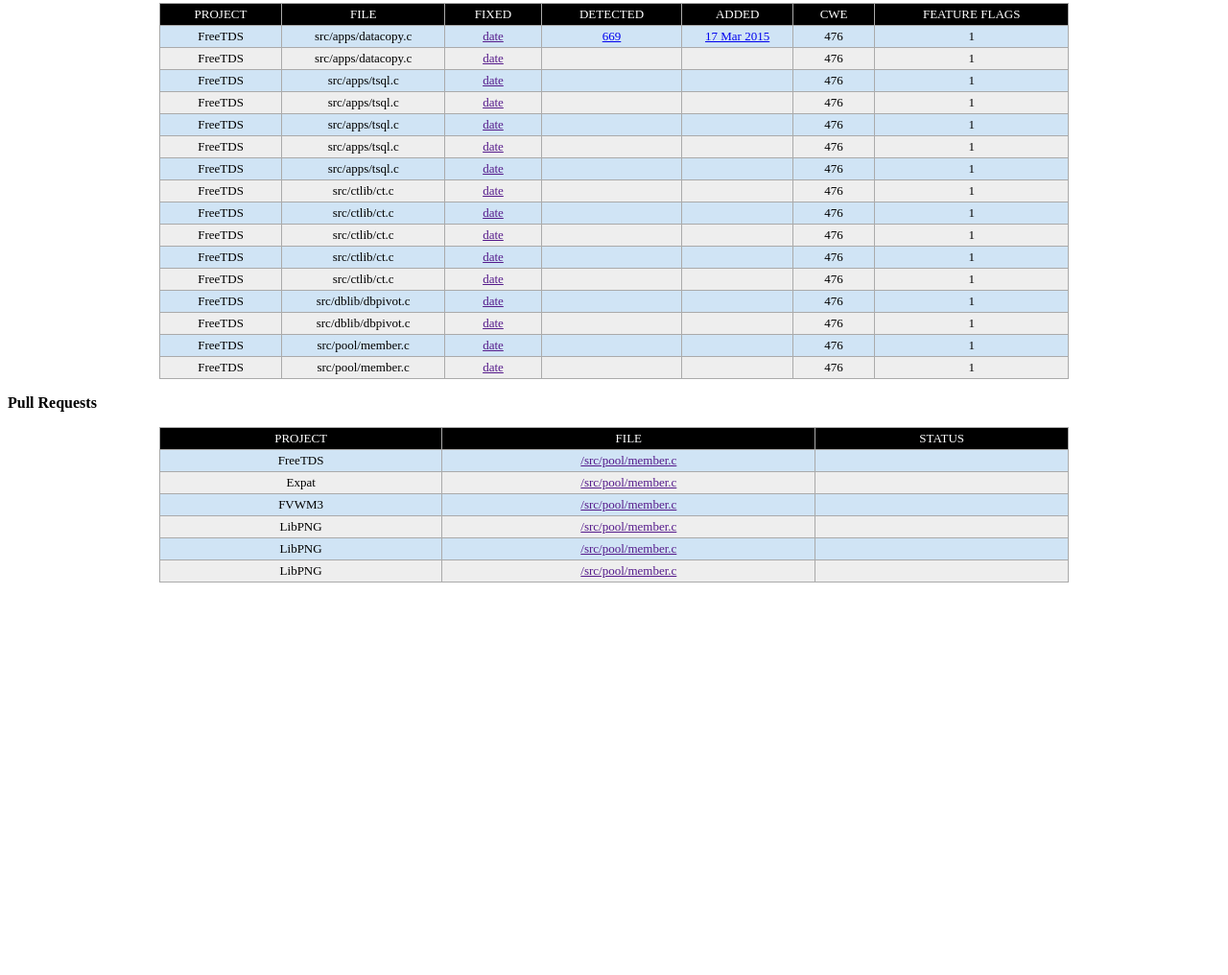
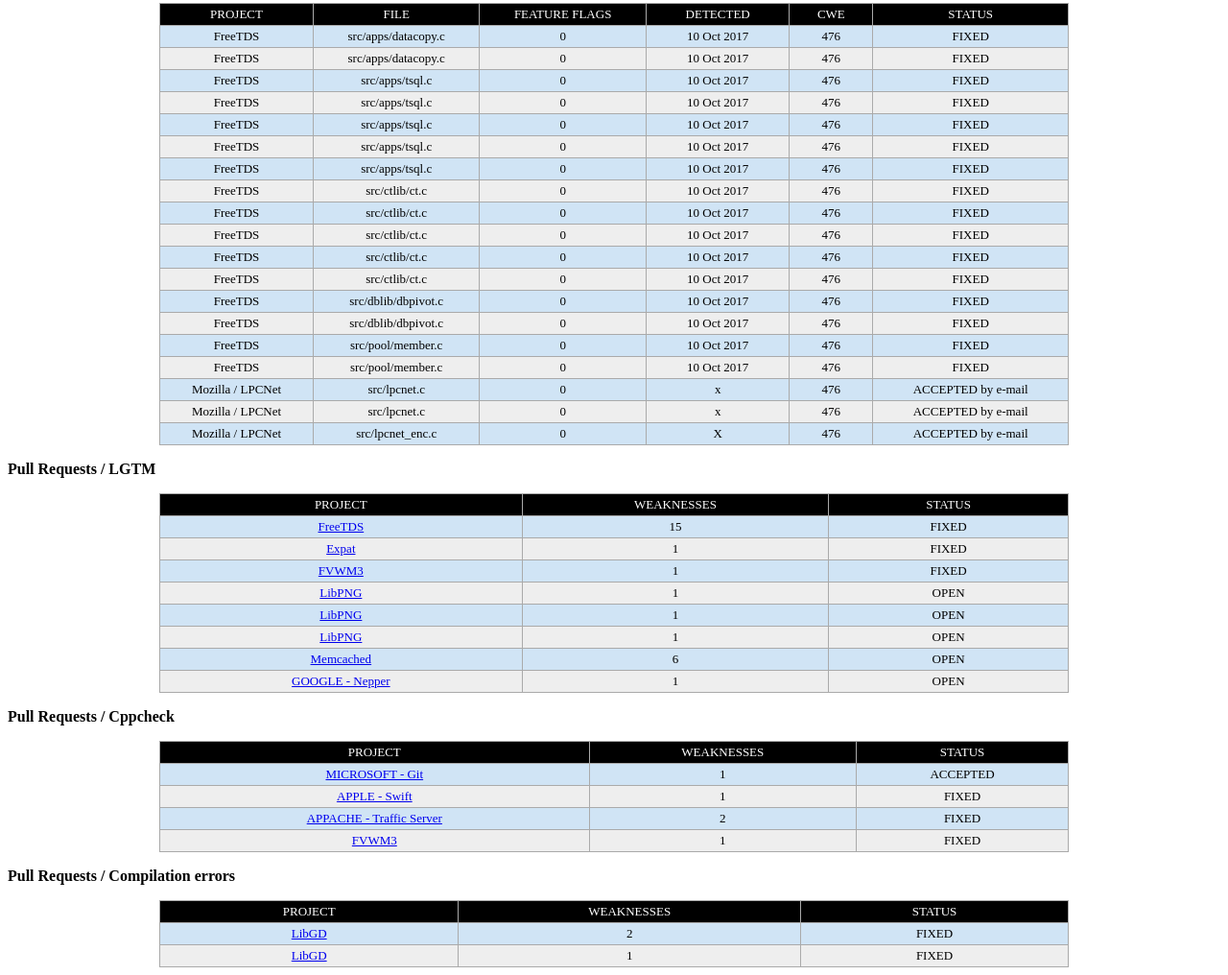
Before and after one commit to configurableSystem/configurablesystem.github.io, a plain HTML site: page index.html in a window 1280 px wide. Shown: the part 299-1315 px from the top of the page at 96% size. Before the commit the page ends 914 px from the top, so only its background shows below. Drawn offline with Linux system fonts and the light colour scheme.

Commit message:
Update index.html
update index

```diff
--- a/index.html
+++ b/index.html
@@ -30,204 +30,276 @@ Next we present the main results of this paper.
 	<tr align="center" bgcolor="black">
 		<td><font color="white">&nbsp;&nbsp;&nbsp;PROJECT&nbsp;&nbsp;&nbsp;</font></td>
 		<td><font color="white">&nbsp;&nbsp;&nbsp;FILE&nbsp;&nbsp;&nbsp;</font></td>
-		<td><font color="white">&nbsp;&nbsp;&nbsp;FIXED&nbsp;&nbsp;&nbsp;</font></td>
+		<td><font color="white">FEATURE FLAGS</font></td>
 		<td><font color="white">&nbsp;&nbsp;&nbsp;DETECTED&nbsp;&nbsp;&nbsp;</font></td>
-		<td><font color="white">&nbsp;&nbsp;&nbsp;ADDED&nbsp;&nbsp;&nbsp;</font></td>
 		<td><font color="white">&nbsp;&nbsp;&nbsp;CWE&nbsp;&nbsp;&nbsp;</font></td>
-		<td><font color="white">&nbsp;&nbsp;&nbsp;FEATURE FLAGS&nbsp;&nbsp;&nbsp;</font></td>
+		<td><font color="white">&nbsp;&nbsp;&nbsp;STATUS&nbsp;&nbsp;&nbsp;</font></td>
 	</tr>
 	<tr align="center" class="odd">
 		<td>FreeTDS</td>
 		<td>src/apps/datacopy.c</td>
-		<td><a href="">date</a></td>
-		<td><a href="https://github.com/FreeTDS/freetds/blob/fa45dcb1e9b78a72be43d5ff4a241fc3064209a6/src/apps/datacopy.c#L669">669 </a></td>
-		<td><a href="https://github.com/FreeTDS/freetds/commit/a6cdb2c4b0a7b44a5a3bdf293d3032b514ce6cb7">17 Mar 2015 </a></td>
+		<td>0</td>
+		<td>10 Oct 2017</a></td>
 		<td>476</td>
-		<td>1</td>
+		<td>FIXED</td>
 	</tr>
 	<tr align="center" class="odd">
 		<td>FreeTDS</td>
 		<td>src/apps/datacopy.c</td>
-		<td><a href="">date</a></td>
-		<td></td>
-		<td></td>
+		<td>0</td>
+		<td>10 Oct 2017</a></td>
 		<td>476</td>
-		<td>1</td>
+		<td>FIXED</td>
 	</tr>
 
 	<tr align="center" class="odd">
 		<td>FreeTDS</td>
 		<td>src/apps/tsql.c</td>
-		<td><a href="">date</a></td>
-		<td></td>
-		<td></td>
+		<td>0</td>
+		<td>10 Oct 2017</a></td>
 		<td>476</td>
-		<td>1</td>
+		<td>FIXED</td>
 	</tr>
 
 	<tr align="center" class="odd">
 		<td>FreeTDS</td>
 		<td>src/apps/tsql.c</td>
-		<td><a href="">date</a></td>
-		<td></td>
-		<td></td>
+		<td>0</td>
+		<td>10 Oct 2017</a></td>
 		<td>476</td>
-		<td>1</td>
+		<td>FIXED</td>
 	</tr>
 	<tr align="center" class="odd">
 		<td>FreeTDS</td>
 		<td>src/apps/tsql.c</td>
-		<td><a href="">date</a></td>
-		<td></td>
-		<td></td>
+		<td>0</td>
+		<td>10 Oct 2017</a></td>
 		<td>476</td>
-		<td>1</td>
+		<td>FIXED</td>
 	</tr>
 	<tr align="center" class="odd">
 		<td>FreeTDS</td>
 		<td>src/apps/tsql.c</td>
-		<td><a href="">date</a></td>
-		<td></td>
-		<td></td>
+		<td>0</td>
+		<td>10 Oct 2017</a></td>
 		<td>476</td>
-		<td>1</td>
+		<td>FIXED</td>
 	</tr>
 
 	<tr align="center" class="odd">
 		<td>FreeTDS</td>
 		<td>src/apps/tsql.c</td>
-		<td><a href="">date</a></td>
-		<td></td>
-		<td></td>
+		<td>0</td>
+		<td>10 Oct 2017</a></td>
 		<td>476</td>
-		<td>1</td>
+		<td>FIXED</td>
 	</tr>
 
 	<tr align="center" class="odd">
 		<td>FreeTDS</td>
 		<td>src/ctlib/ct.c</td>
-		<td><a href="">date</a></td>
-		<td></td>
-		<td></td>
+		<td>0</td>
+		<td>10 Oct 2017</a></td>
 		<td>476</td>
-		<td>1</td>
+		<td>FIXED</td>
 	</tr>
 	<tr align="center" class="odd">
 		<td>FreeTDS</td>
 		<td>src/ctlib/ct.c</td>
-		<td><a href="">date</a></td>
-		<td></td>
-		<td></td>
+		<td>0</td>
+		<td>10 Oct 2017</a></td>
 		<td>476</td>
-		<td>1</td>
+		<td>FIXED</td>
 	</tr>
 	<tr align="center" class="odd">
 		<td>FreeTDS</td>
 		<td>src/ctlib/ct.c</td>
-		<td><a href="">date</a></td>
-		<td></td>
-		<td></td>
+		<td>0</td>
+		<td>10 Oct 2017</a></td>
 		<td>476</td>
-		<td>1</td>
+		<td>FIXED</td>
 	</tr>
 	<tr align="center" class="odd">
 		<td>FreeTDS</td>
 		<td>src/ctlib/ct.c</td>
-		<td><a href="">date</a></td>
-		<td></td>
-		<td></td>
+		<td>0</td>
+		<td>10 Oct 2017</a></td>
 		<td>476</td>
-		<td>1</td>
+		<td>FIXED</td>
 	</tr>
 
 	<tr align="center" class="odd">
 		<td>FreeTDS</td>
 		<td>src/ctlib/ct.c</td>
-		<td><a href="">date</a></td>
-		<td></td>
-		<td></td>
+		<td>0</td>
+		<td>10 Oct 2017</a></td>
 		<td>476</td>
-		<td>1</td>
+		<td>FIXED</td>
 	</tr>
 	<tr align="center" class="odd">
 		<td>FreeTDS</td>
 		<td>src/dblib/dbpivot.c</td>
-		<td><a href="">date</a></td>
-		<td></td>
-		<td></td>
+		<td>0</td>
+		<td>10 Oct 2017</a></td>
 		<td>476</td>
-		<td>1</td>
+		<td>FIXED</td>
 	</tr>
 	<tr align="center" class="odd">
 		<td>FreeTDS</td>
 		<td>src/dblib/dbpivot.c</td>
-		<td><a href="">date</a></td>
-		<td></td>
-		<td></td>
+		<td>0</td>
+		<td>10 Oct 2017</a></td>
 		<td>476</td>
-		<td>1</td>
+		<td>FIXED</td>
 	</tr>
 
 	<tr align="center" class="odd">
 		<td>FreeTDS</td>
 		<td>src/pool/member.c</td>
-		<td><a href="">date</a></td>
-		<td></td>
-		<td></td>
+		<td>0</td>
+		<td>10 Oct 2017</a></td>
 		<td>476</td>
-		<td>1</td>
+		<td>FIXED</td>
 	</tr>
 
 	<tr align="center" class="odd">
 		<td>FreeTDS</td>
 		<td>src/pool/member.c</td>
-		<td><a href="">date</a></td>
-		<td></td>
-		<td></td>
+		<td>0</td>
+		<td>10 Oct 2017</a></td>
 		<td>476</td>
-		<td>1</td>
+		<td>FIXED</td>
+	</tr>
+
+	<tr align="center" class="odd">
+		<td>Mozilla / LPCNet</td>
+		<td>src/lpcnet.c </td>
+		<td>0</td>
+		<td>x</a></td>
+		<td>476</td>
+		<td>ACCEPTED by e-mail</td>
+	</tr>
+
+	<tr align="center" class="odd">
+		<td>Mozilla / LPCNet</td>
+		<td>src/lpcnet.c </td>
+		<td>0</td>
+		<td>x</a></td>
+		<td>476</td>
+		<td>ACCEPTED by e-mail</td>
+	</tr>
+
+	<tr align="center" class="odd">
+		<td>Mozilla / LPCNet</td>
+		<td>src/lpcnet_enc.c </td>
+		<td>0</td>
+		<td>X</a></td>
+		<td>476</td>
+		<td>ACCEPTED by e-mail</td>
 	</tr>
 </table>
 
 
-<p><b>Pull Requests</b><br>
+<p><b>Pull Requests / LGTM</b><br>
 
 <table class="blueTable" cellspacing="0" cellpadding="0">
 	<tr align="center" bgcolor="black">
 		<td><font color="white">&nbsp;&nbsp;&nbsp;PROJECT&nbsp;&nbsp;&nbsp;</font></td>
-		<td><font color="white">&nbsp;&nbsp;&nbsp;FILE&nbsp;&nbsp;&nbsp;</font></td>
+		<td><font color="white">WEAKNESSES</font></td>
 		<td><font color="white">&nbsp;&nbsp;&nbsp;STATUS&nbsp;&nbsp;&nbsp;</font></td>
 	</tr>
 
 	<tr align="center" class="odd">
-		<td>FreeTDS</td>
-		<td><a href="">/src/pool/member.c</a></td>
-		<td></td>
+		<td><a href="https://github.com/FreeTDS/freetds/pull/354">FreeTDS</a></td>
+		<td>15</td>
+		<td>FIXED</td>
 	</tr>
 	<tr align="center" class="odd">
-		<td>Expat</td>
-		<td><a href="">/src/pool/member.c</a></td>
-		<td></td>
+		<td><a href="https://github.com/libexpat/libexpat/pull/406">Expat</a></td>
+		<td>1</td>
+		<td>FIXED</td>
 	</tr>
 	<tr align="center" class="odd">
-		<td>FVWM3</td>
-		<td><a href="">/src/pool/member.c</a></td>
-		<td></td>
+		<td><a href="https://github.com/fvwmorg/fvwm3/pull/156">FVWM3</a></td>
+		<td>1</td>
+		<td>FIXED</td>
 	</tr>
 	<tr align="center" class="odd">
-		<td>LibPNG</td>
-		<td><a href="">/src/pool/member.c</a></td>
-		<td></td>
+		<td><a href="https://github.com/glennrp/libpng/pull/340">LibPNG</a></td>
+		<td>1</td>
+		<td>OPEN</td>
 	</tr>
 	<tr align="center" class="odd">
-		<td>LibPNG</td>
-		<td><a href="">/src/pool/member.c</a></td>
-		<td></td>
+		<td><a href="https://github.com/glennrp/libpng/pull/339">LibPNG</a></td>
+		<td>1</td>
+		<td>OPEN</td>
 	</tr>
 	<tr align="center" class="odd">
-		<td>LibPNG</td>
-		<td><a href="">/src/pool/member.c</a></td>
-		<td></td>
+		<td><a href="https://github.com/glennrp/libpng/pull/338">LibPNG</a></td>
+		<td>1</td>
+		<td>OPEN</td>
+	</tr>
+	<tr align="center" class="odd">
+		<td><a href="https://github.com/memcached/memcached/pull/710">Memcached</a></td>
+		<td>6</td>
+		<td>OPEN</td>
+	</tr>
+	<tr align="center" class="odd">
+		<td><a href="https://github.com/google/neper/pull/21">GOOGLE - Nepper</a></td>
+		<td>1</td>
+		<td>OPEN</td>
+	</tr>
+</table>
+
+<p><b>Pull Requests / Cppcheck</b><br>
+
+<table class="blueTable" cellspacing="0" cellpadding="0">
+	<tr align="center" bgcolor="black">
+		<td><font color="white">&nbsp;&nbsp;&nbsp;PROJECT&nbsp;&nbsp;&nbsp;</font></td>
+		<td><font color="white">WEAKNESSES</font></td>
+		<td><font color="white">&nbsp;&nbsp;&nbsp;STATUS&nbsp;&nbsp;&nbsp;</font></td>
+	</tr>
+
+	<tr align="center" class="odd">
+		<td><a href="https://github.com/microsoft/git/pull/259">MICROSOFT - Git</a></td>
+		<td>1</td>
+		<td>ACCEPTED</td>
+	</tr>
+	<tr align="center" class="odd">
+		<td><a href="https://github.com/apple/swift-corelibs-foundation/pull/2766">APPLE - Swift</a></td>
+		<td>1</td>
+		<td>FIXED</td>
+	</tr>
+	<tr align="center" class="odd">
+		<td><a href="https://github.com/apache/trafficserver/pull/6630">APPACHE - Traffic Server</a></td>
+		<td>2</td>
+		<td>FIXED</td>
+	</tr>
+	<tr align="center" class="odd">
+		<td><a href="https://github.com/fvwmorg/fvwm3/pull/43">FVWM3</a></td>
+		<td>1</td>
+		<td>FIXED</td>
+	</tr>
+</table>
+
+<p><b>Pull Requests / Compilation errors</b><br>
+
+<table class="blueTable" cellspacing="0" cellpadding="0">
+	<tr align="center" bgcolor="black">
+		<td><font color="white">&nbsp;&nbsp;&nbsp;PROJECT&nbsp;&nbsp;&nbsp;</font></td>
+		<td><font color="white">WEAKNESSES</font></td>
+		<td><font color="white">&nbsp;&nbsp;&nbsp;STATUS&nbsp;&nbsp;&nbsp;</font></td>
+	</tr>
+
+	<tr align="center" class="odd">
+		<td><a href="https://github.com/libgd/libgd/pull/568">LibGD</a></td>
+		<td>2</td>
+		<td>FIXED</td>
+	</tr>
+	<tr align="center" class="odd">
+		<td><a href="https://github.com/libgd/libgd/pull/562">LibGD</a></td>
+		<td>1</td>
+		<td>FIXED</td>
 	</tr>
 </table>
 
```
